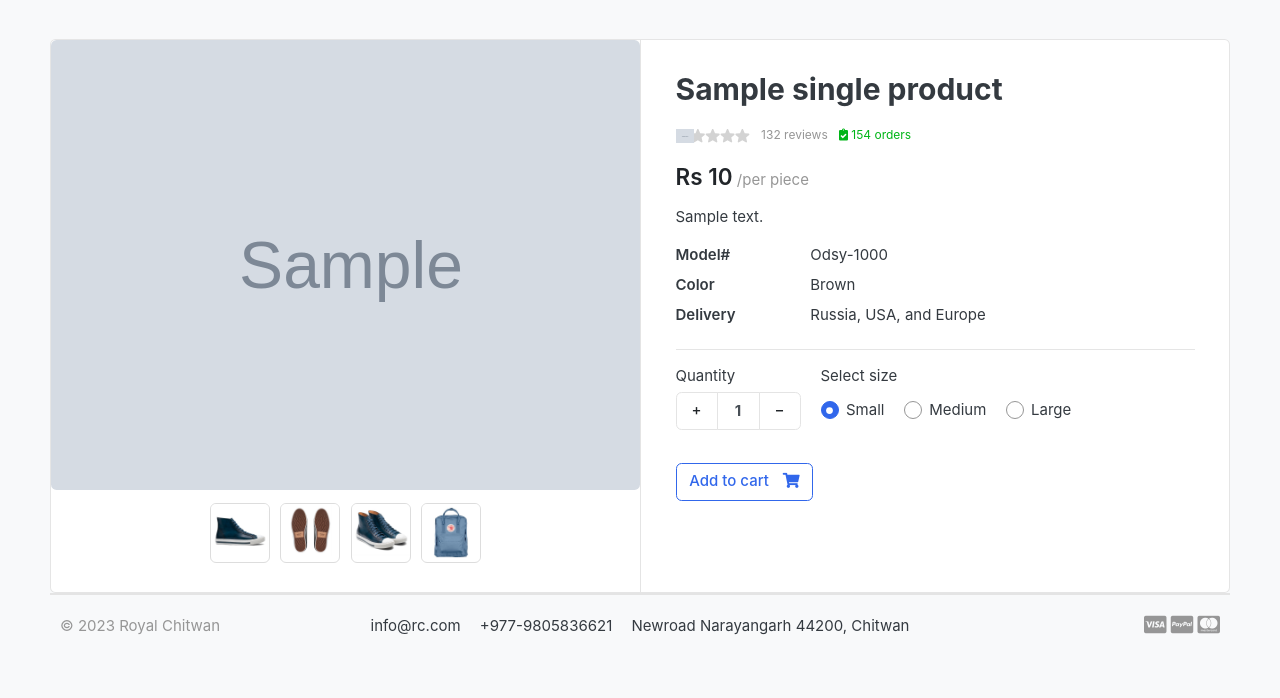
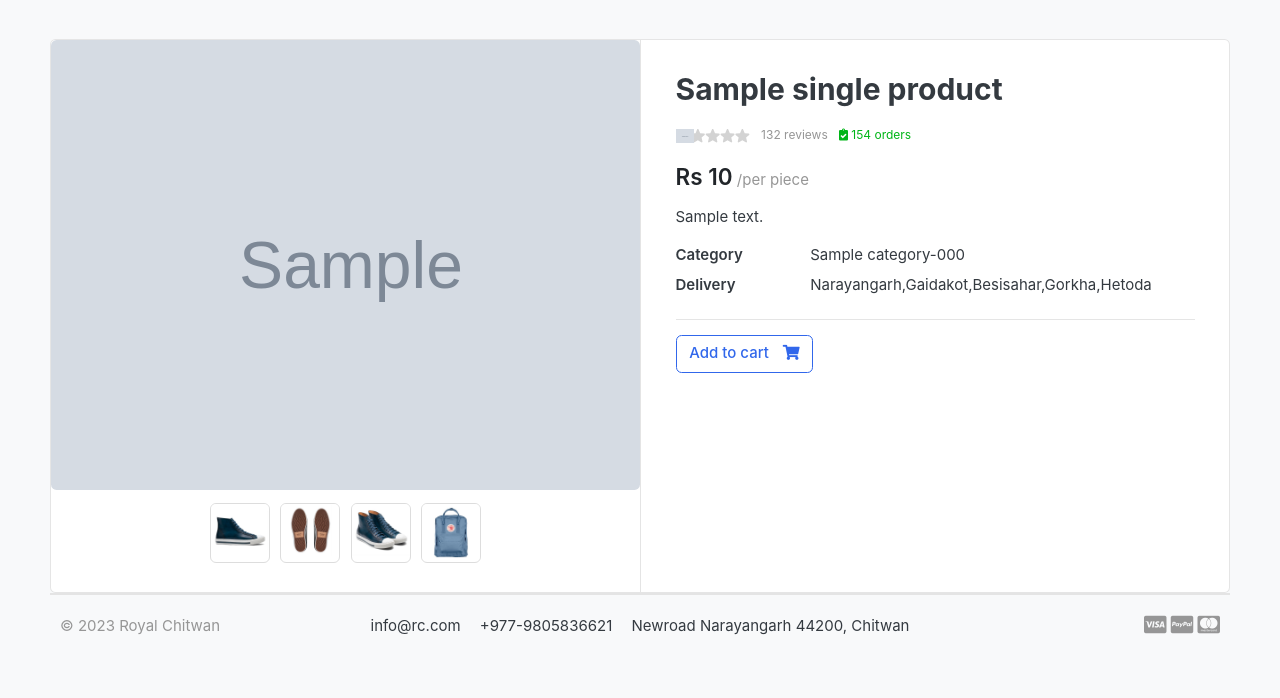
Before and after one commit to supriyap2222/Store_App, a Django app: template store/templates/store/product_detail.html in a window 1280 px wide. Shown: the part 119-817 px from the top of the page. Run offline with Django 3.2, Linux system fonts and the light colour scheme; the template is opened without the code that fills it: most values are stand-ins (such as "Sample title", 1, 10 or a date in 2020); grey boxes marked "Sample" are stand-in pictures; some libraries are stand-ins or nearby versions; some web fonts are replaced.

Commit message:
working on pagination things,add-to-cart/added-to-cart buttons

```diff
--- a/RC/settings.py
+++ b/RC/settings.py
@@ -57,6 +57,7 @@ TEMPLATES = [
                 'django.contrib.messages.context_processors.messages',
                 # down line does, menu_links accessible in any templates , myapp is app name, context_processors is file name, menu_links is functions name
                 'myapp.context_processors.menu_links',
+                'carts.context_processors.counter',
             ],
         },
     },
--- a/myapp/models.py
+++ b/myapp/models.py
@@ -1,5 +1,6 @@
 from django.db import models
 from django.urls import reverse
+
 
 
 # Create your models here.
--- a/myapp/templates/myapp/includes/navbar.html
+++ b/myapp/templates/myapp/includes/navbar.html
@@ -69,7 +69,7 @@
                                 <a href="./register.html"> Register</a>
                             </div>
                         </div>
-                        <a href="./cart.html" class="widget-header pl-3 ml-3">
+                        <a href="{% url 'cart' %}" class="widget-header pl-3 ml-3">
                             <div class="icon icon-sm rounded-circle border"><i class="fa fa-shopping-cart"></i></div>
                             <span class="badge badge-pill badge-danger notify">0</span>
                         </a>
--- a/store/templates/store/product_detail.html
+++ b/store/templates/store/product_detail.html
@@ -48,51 +48,14 @@
     <p>{{single_product.description}}</p>
 
     <dl class="row">
-      <dt class="col-sm-3">Model#</dt>
-      <dd class="col-sm-9">Odsy-1000</dd>
-
-      <dt class="col-sm-3">Color</dt>
-      <dd class="col-sm-9">Brown</dd>
+      <dt class="col-sm-3">Category</dt>
+      <dd class="col-sm-9">{{single_product.category.category_name}}-{{single_product.cp_code}}</dd>
 
       <dt class="col-sm-3">Delivery</dt>
-      <dd class="col-sm-9">Russia, USA, and Europe </dd>
+      <dd class="col-sm-9">Narayangarh,Gaidakot,Besisahar,Gorkha,Hetoda </dd>
     </dl>
 
     <hr>
-        <div class="row">
-            <div class="form-group col-md flex-grow-0">
-                <label>Quantity</label>
-                <div class="input-group mb-3 input-spinner">
-                  <div class="input-group-prepend">
-                    <button class="btn btn-light" type="button" id="button-plus"> + </button>
-                  </div>
-                  <input type="text" class="form-control" value="1">
-                  <div class="input-group-append">
-                    <button class="btn btn-light" type="button" id="button-minus"> &minus; </button>
-                  </div>
-                </div>
-            </div> <!-- col.// -->
-            <div class="form-group col-md">
-                    <label>Select size</label>
-                    <div class="mt-2">
-                        <label class="custom-control custom-radio custom-control-inline">
-                          <input type="radio" name="select_size" checked="" class="custom-control-input">
-                          <div class="custom-control-label">Small</div>
-                        </label>
-
-                        <label class="custom-control custom-radio custom-control-inline">
-                          <input type="radio" name="select_size" class="custom-control-input">
-                          <div class="custom-control-label">Medium</div>
-                        </label>
-
-                        <label class="custom-control custom-radio custom-control-inline">
-                          <input type="radio" name="select_size" class="custom-control-input">
-                          <div class="custom-control-label">Large</div>
-                        </label>
-
-                    </div>
-            </div> <!-- col.// -->
-        </div> <!-- row.// -->
 
 
 
@@ -101,13 +64,23 @@
 
         {% elif single_product.stock < 5 %}
           <h6>Hurry Up! Only <b>{{single_product.stock}}</b> Left</h6>
+          {% if in_cart %}
+          {% comment %} already added to cart {% endcomment %}
+          <a href="#" class="btn  btn-outline-success"> <span class="text">Added to cart</span> <i class="fas fa-check"></i>  </a>
+          <a href="{% url 'cart' %}" class="btn  btn-outline-primary"> <span class="text">View cart</span><i class="fas fa-eye"></i>  </a>
 
-{% comment %} here we are adding path for 'add to cart' with passing product_id {% endcomment %}
+          {% else %}
           <a href="{% url 'add_cart' single_product.id %}" class="btn  btn-outline-primary"> <span class="text">Add to cart</span> <i class="fas fa-shopping-cart"></i>  </a>
+          {% endif %}
+        {% else %}
+          {% if in_cart %}
+          {% comment %} already added to cart {% endcomment %}
+          <a href="#" class="btn  btn-outline-success"> <span class="text">Added to cart</span> <i class="fas fa-check"></i>  </a>
+          <a href="{% url 'cart' %}" class="btn  btn-primary"> <span class="text">View cart</span> <i class="fas fa-eye"></i>  </a>
 
-        {% else %}
+          {% else %}
           <a href="{% url 'add_cart' single_product.id %}" class="btn  btn-outline-primary"> <span class="text">Add to cart</span> <i class="fas fa-shopping-cart"></i>  </a>
-
+          {% endif %}
         {% endif %}
 
 
--- a/store/urls.py
+++ b/store/urls.py
@@ -4,8 +4,8 @@ from . import views
 
 urlpatterns = [
     path('store/', views.store, name='store'),
-    path('<slug:category_slug>/', views.store, name='products_by_category'),
-    path('<slug:category_slug>/<slug:product_slug>/', views.product_detail, name='product_detail'),
+    path('<slug:cat_slug>/', views.store, name='products_by_category'),
+    path('<slug:cat_slug>/<slug:prod_slug>/', views.product_detail, name='product_detail'),
 
 
 
```
Also changed, not shown: carts/context_processors.py (added, +17 -0 lines), carts/views.py (+7 -2 lines), store/templates/store/cart.html (+15 -4 lines), store/templates/store/store.html (+29 -6 lines), store/views.py (+50 -13 lines), db.sqlite3, media/photos/product/fan-comp.jpg (added).
